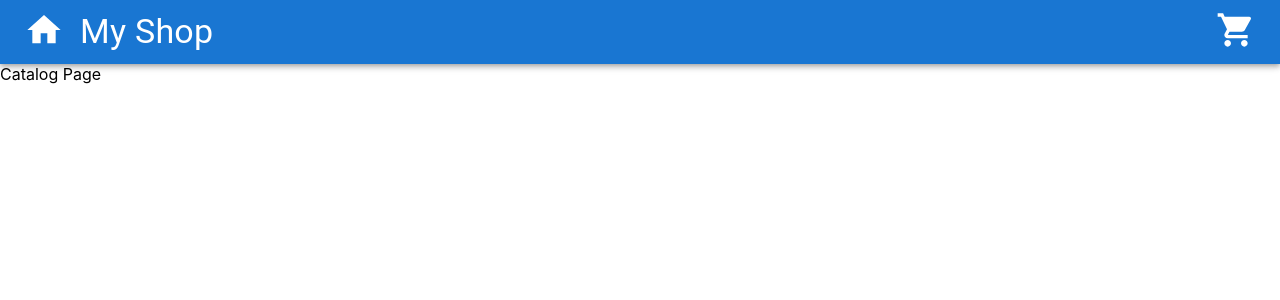
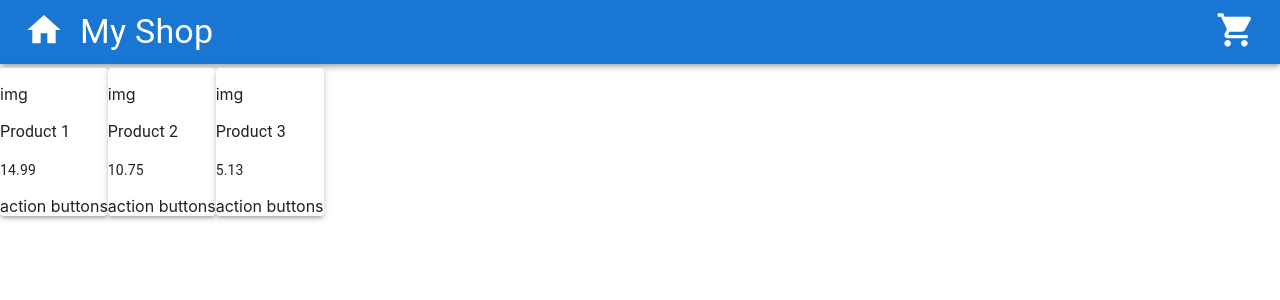
Before and after one commit to felipeamignone/MyShop, a React (Create React App) app: page / in a window 1280 px wide. Shown: the top 300 px of the page. Built offline with nearby package versions, Linux system fonts and the light colour scheme.

Commit message:
feat: add structure of page

```diff
--- a/src/components/ProductCard/ProductCard.tsx
+++ /dev/null
@@ -1,5 +0,0 @@
-const ProductCard = (
-    <div>ProductCard</div>
-);
-
-export default ProductCard;
--- /dev/null
+++ b/src/mocks/ProductMock.ts
@@ -0,0 +1,25 @@
+import {IProduct} from "../pages/Catalog/types";
+
+export const ProductMock: IProduct[] = [
+    {
+        id: 1,
+        name: 'Product 1',
+        price: 14.99,
+        availableAmount: 15,
+        imgSrc: '',
+    },
+    {
+        id: 2,
+        name: 'Product 2',
+        price: 10.75,
+        availableAmount: 7,
+        imgSrc: '',
+    },
+    {
+        id: 3,
+        name: 'Product 3',
+        price: 5.13,
+        availableAmount: 23,
+        imgSrc: '',
+    },
+]
--- a/src/pages/Catalog/Catalog.tsx
+++ b/src/pages/Catalog/Catalog.tsx
@@ -1,5 +1,20 @@
+import {Grid} from "@mui/material";
+import ProductCard from "./ProductCard";
+import {ProductMock} from "../../mocks/ProductMock";
+
 const Catalog = () => (
-    <div>Catalog Page</div>
+    <Grid container>
+        <Grid item>
+            select ordenacao
+        </Grid>
+        <Grid container item>
+            {ProductMock.map(product => (
+                <Grid item key={product.id}>
+                    <ProductCard product={product}/>
+                </Grid>
+            ))}
+        </Grid>
+    </Grid>
 );
 
 export default Catalog;
--- /dev/null
+++ b/src/pages/Catalog/ProductCard/ProductCard.tsx
@@ -0,0 +1,27 @@
+import {IProduct} from "../types";
+import {Grid, Paper, Typography} from "@mui/material";
+
+interface Props {
+    product: IProduct
+}
+
+const ProductCard = ({product}: Props) => (
+    <Paper elevation={3}>
+        <Grid container direction="column" spacing={2}>
+            <Grid item>
+                img
+            </Grid>
+            <Grid item>
+                <Typography variant="body1">{product.name}</Typography>
+            </Grid>
+            <Grid item>
+                <Typography variant="body2">{product.price}</Typography>
+            </Grid>
+            <Grid item>
+                action buttons
+            </Grid>
+        </Grid>
+    </Paper>
+);
+
+export default ProductCard;
--- /dev/null
+++ b/src/pages/Catalog/types.ts
@@ -0,0 +1,7 @@
+export interface IProduct {
+    id: number,
+    name: string,
+    price: number,
+    availableAmount: number,
+    imgSrc: string,
+};
```
Also changed, not shown: src/pages/Cart/ProductRow/ProductRow.tsx (renamed from src/components/ProductRow/ProductRow.tsx), src/pages/Cart/ProductRow/index.ts (renamed from src/components/ProductRow/index.ts), src/pages/Catalog/ProductCard/index.ts (renamed from src/components/ProductCard/index.ts).
